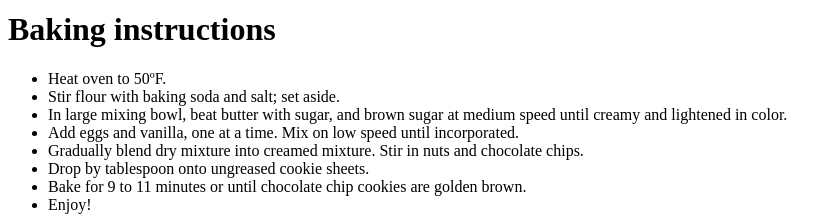
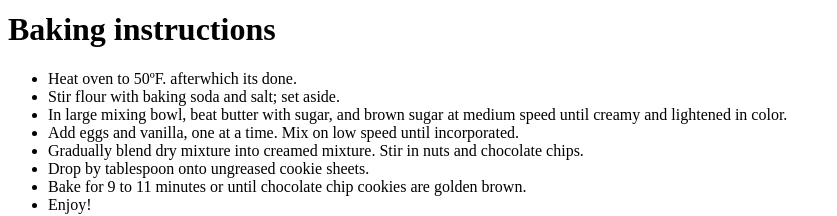
Before and after one commit to davidthereal/testrepo2, a plain HTML site: page secret recipe.htm in a window 1280 px wide. Shown: the part 270-486 px from the top of the page, without its empty margins (0-837 px from the left). Drawn offline with Linux system fonts and the light colour scheme.

Commit message:
trying to see waht github would ask

```diff
--- a/secret recipe.htm
+++ b/secret recipe.htm
@@ -17,7 +17,7 @@
 </ul>
 <h1>Baking instructions</h1>
 <ul>
-<li>Heat oven to 50ºF.</li>
+<li>Heat oven to 50ºF. afterwhich its done.</li>
 <li>Stir flour with baking soda and salt; set aside.</li>
 <li>In large mixing bowl, beat butter with sugar, and brown sugar at medium speed until creamy and lightened in color.</li>
 <li>Add eggs and vanilla, one at a time. Mix on low speed until incorporated.</li>
```
